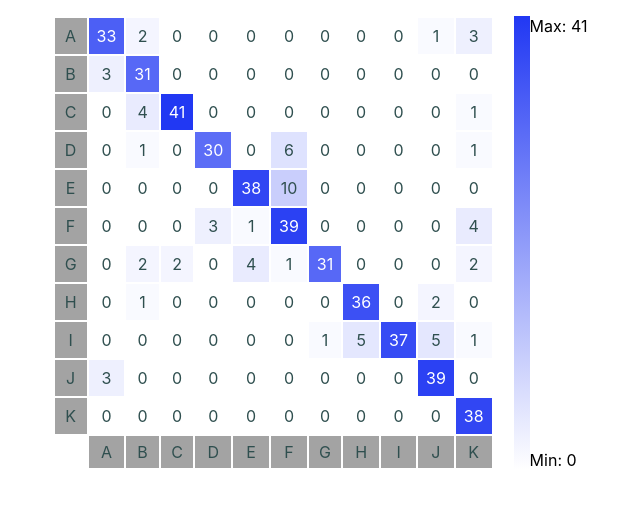
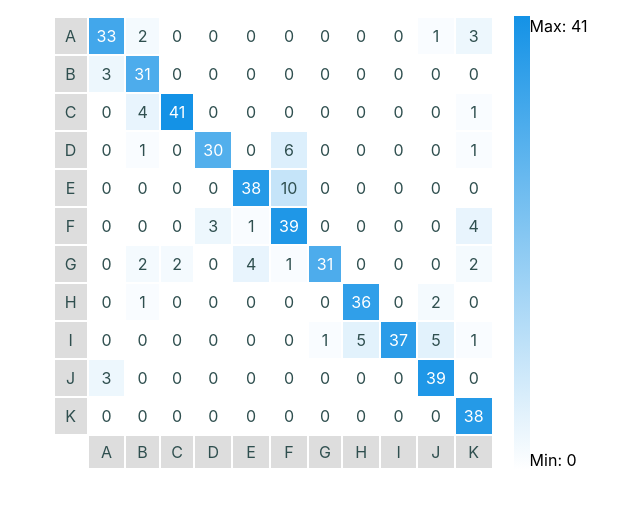
Before and after one commit to MiguelPerezMartinez/react-confusion-matrix, a React (Create React App) app: page / in a window 1280 px wide. Shown: the top 506 px of the page, without its empty margins (320-960 px from the left). Built offline with nearby package versions, Linux system fonts and the light colour scheme; the HTML template or start-up script is replaced by a standard one.

Commit message:
color changes

```diff
--- a/src/Components/ConfusionMatrix/styles.js
+++ b/src/Components/ConfusionMatrix/styles.js
@@ -8,7 +8,7 @@ export const TableCell = styled("td")((props) => {
   const { backgroundColor, size } = props;
 
   return {
-    backgroundColor: `rgb(33, 56, 243, ${backgroundColor})`,
+    backgroundColor: `rgb(20, 146, 230, ${backgroundColor})`,
     padding: 8,
     color: backgroundColor > 0.5 && "white",
     minWidth: "10px",
@@ -19,7 +19,7 @@ export const TableCell = styled("td")((props) => {
 });
 
 export const TableLabels = styled("td")({
-  backgroundColor: "rgba(112, 112, 112, 0.64)",
+  backgroundColor: "#ddd",
   minWidth: "30px",
   height: "30px",
 });
@@ -27,6 +27,6 @@ export const TableLabels = styled("td")({
 export const Scale = styled("div")({
   minWidth: "1rem",
   height: "100%",
-  background: "linear-gradient(rgb(33, 56, 243, 1),rgb(33, 56, 243, 0))",
+  background: "linear-gradient(rgb(20, 146, 230, 1),rgb(20, 146, 230, 0))",
   marginLeft: "20px",
 });
```
